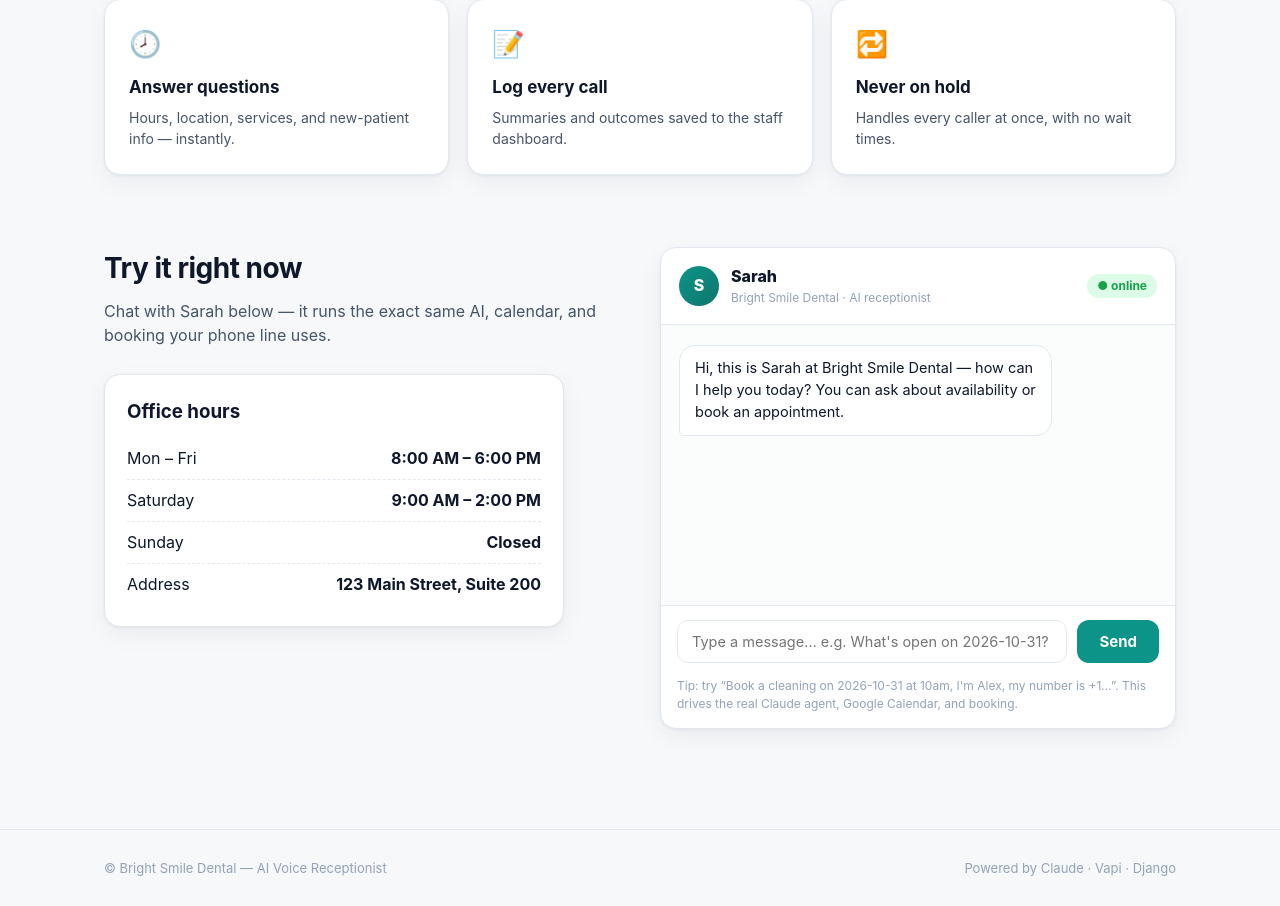
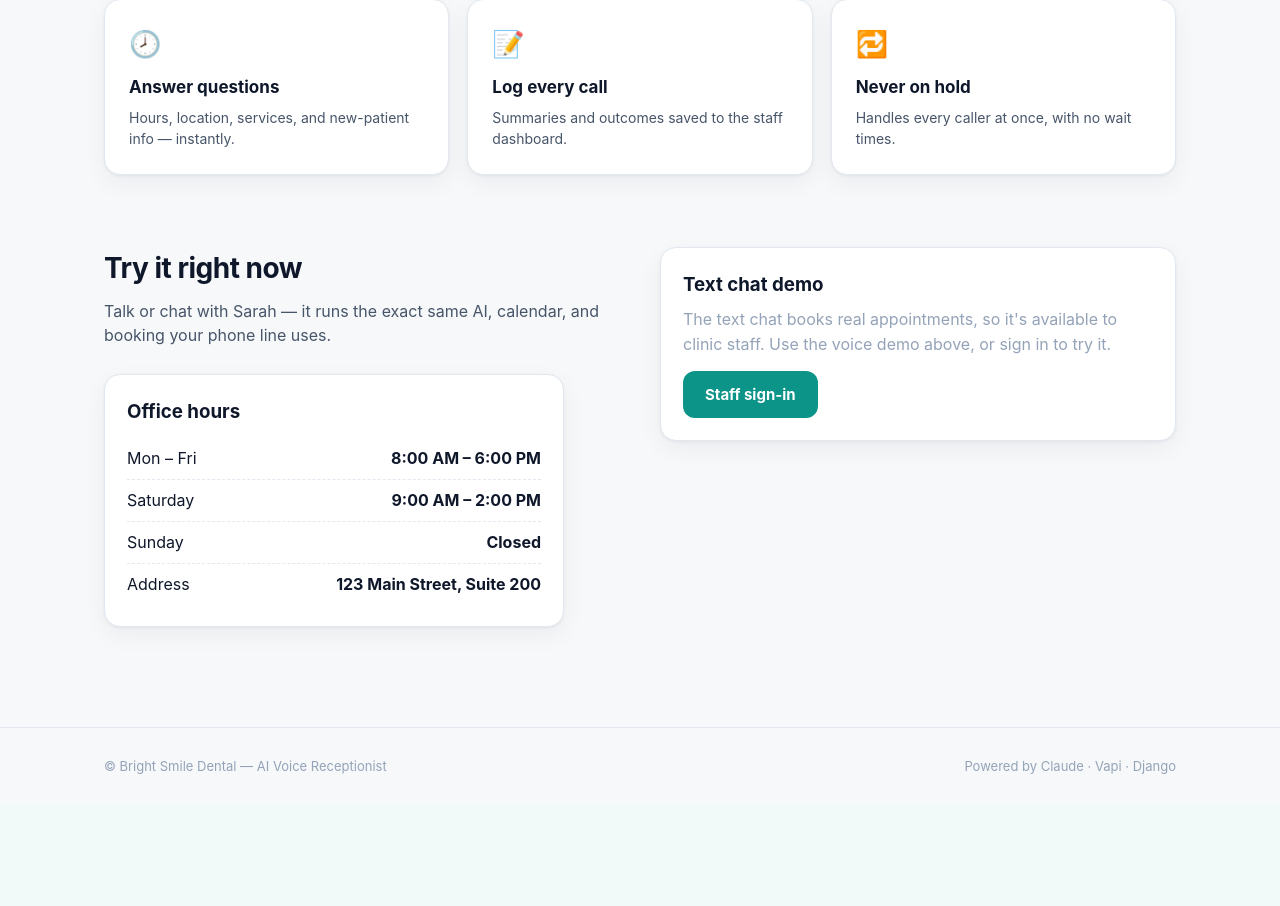
Before and after one commit to diorwave/Dental-Voice-Assistant, a Django app: page / in a window 1280 px wide. Shown: the part 988-1894 px from the top of the page. After the commit the page ends 1762 px from the top, so only its background shows below. Run offline with Django 5.2, Linux system fonts and the light colour scheme; parts of the project's set-up code (start-up, migrations or seed data) failed here and were passed over.

Commit message:
fix(frontend): staff-only text chat with CSRF token and error handling

```diff
--- a/calls/templates/_chat_widget.html
+++ b/calls/templates/_chat_widget.html
@@ -17,7 +17,7 @@
     <input id="chat-text" placeholder="Type a message… e.g. What's open on {{ example_date }}?" />
     <button class="btn btn-primary" id="chat-send" type="submit">Send</button>
   </form>
-  <div class="chat-hint muted">Tip: try “Book a cleaning on {{ example_date }} at 10am, I'm Alex, my number is +1…”. This drives the real Claude agent, Google Calendar, and booking.</div>
+  <div class="chat-hint muted">Tip: try “Book a cleaning on {{ example_date }} at 10am, I'm Alex, my number is +1…”. This drives the real agent, Google Calendar, and booking.</div>
 </div>
 
 <style>
@@ -75,11 +75,20 @@
     try{
       const res = await fetch('/api/vapi/chat/completions/', {
         method:'POST',
-        headers:{'Content-Type':'application/json'},
+        // Staff-session auth: the API enforces CSRF for cookie-authenticated requests.
+        headers:{'Content-Type':'application/json','X-CSRFToken':'{{ csrf_token }}'},
+        credentials:'same-origin',
         body: JSON.stringify({ messages: history, stream:false })
       });
+      typing.remove();
+      if(!res.ok){
+        const msg = res.status === 429 ? 'Too many messages — please wait a minute.'
+          : (res.status === 401 || res.status === 403) ? 'Your session expired — please sign in again.'
+          : 'Something went wrong (' + res.status + ').';
+        add('bot', msg, 'ended');
+        return;
+      }
       const data = await res.json();
-      typing.remove();
       const reply = (data.choices && data.choices[0] && data.choices[0].message.content) || '(no response)';
       add('bot', reply);
       history.push({role:'assistant', content:reply});
--- a/calls/templates/landing.html
+++ b/calls/templates/landing.html
@@ -83,7 +83,7 @@
   <div class="wrap try-grid">
     <div>
       <h2 class="sec">Try it right now</h2>
-      <p class="sec-sub">Chat with Sarah below — it runs the exact same AI, calendar, and booking your phone line uses.</p>
+      <p class="sec-sub">Talk or chat with Sarah — it runs the exact same AI, calendar, and booking your phone line uses.</p>
       <div class="hours card" style="padding:22px;display:block">
         <h3 style="margin:0 0 12px">Office hours</h3>
         <div class="row"><span>Mon – Fri</span><strong>8:00 AM – 6:00 PM</strong></div>
@@ -92,7 +92,17 @@
         <div class="row" style="border:0"><span>Address</span><strong>123 Main Street, Suite 200</strong></div>
       </div>
     </div>
-    <div>{% include "_chat_widget.html" %}</div>
+    <div>
+      {% if user.is_staff %}
+        {% include "_chat_widget.html" %}
+      {% else %}
+        <div class="card" style="padding:22px">
+          <h3 style="margin:0 0 8px">Text chat demo</h3>
+          <p class="muted" style="margin:0 0 14px">The text chat books real appointments, so it's available to clinic staff. Use the voice demo above, or sign in to try it.</p>
+          <a class="btn btn-primary" href="{% url 'chat' %}">Staff sign-in</a>
+        </div>
+      {% endif %}
+    </div>
   </div>
 </section>
 
```
